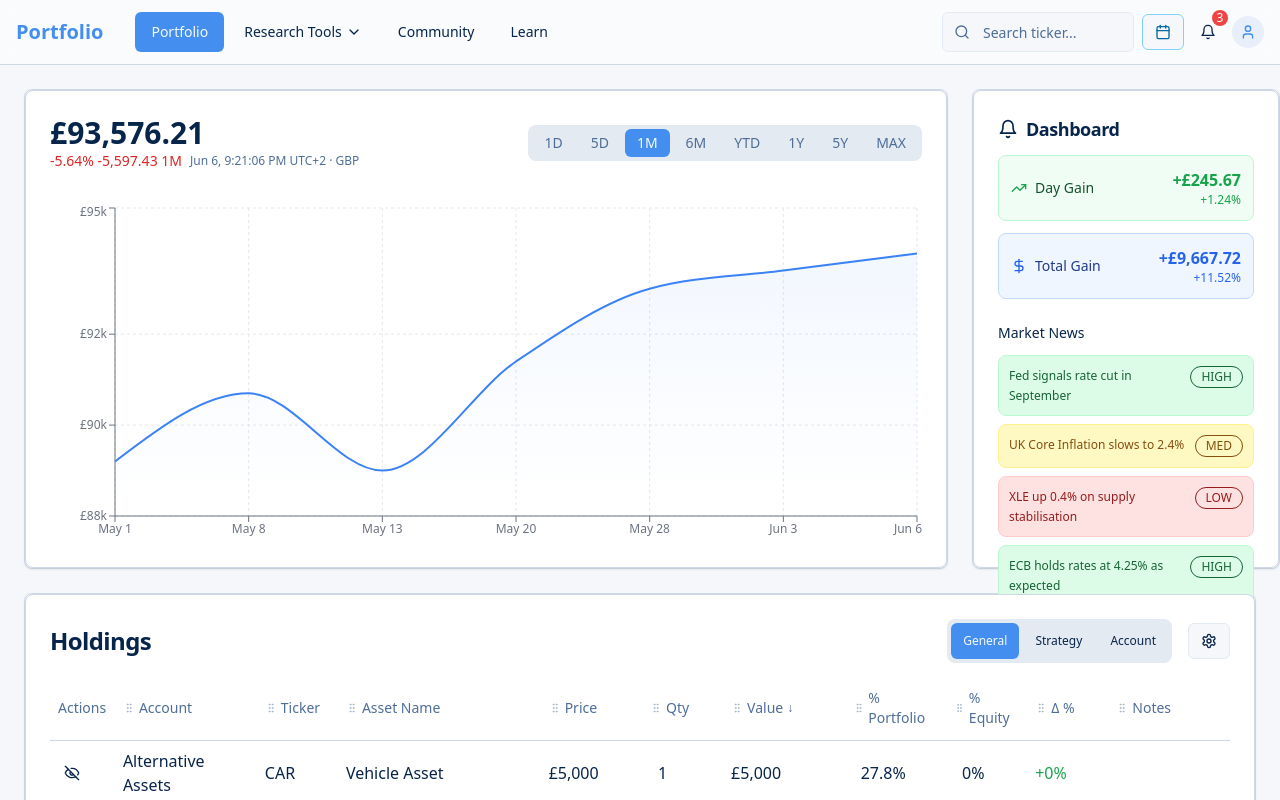
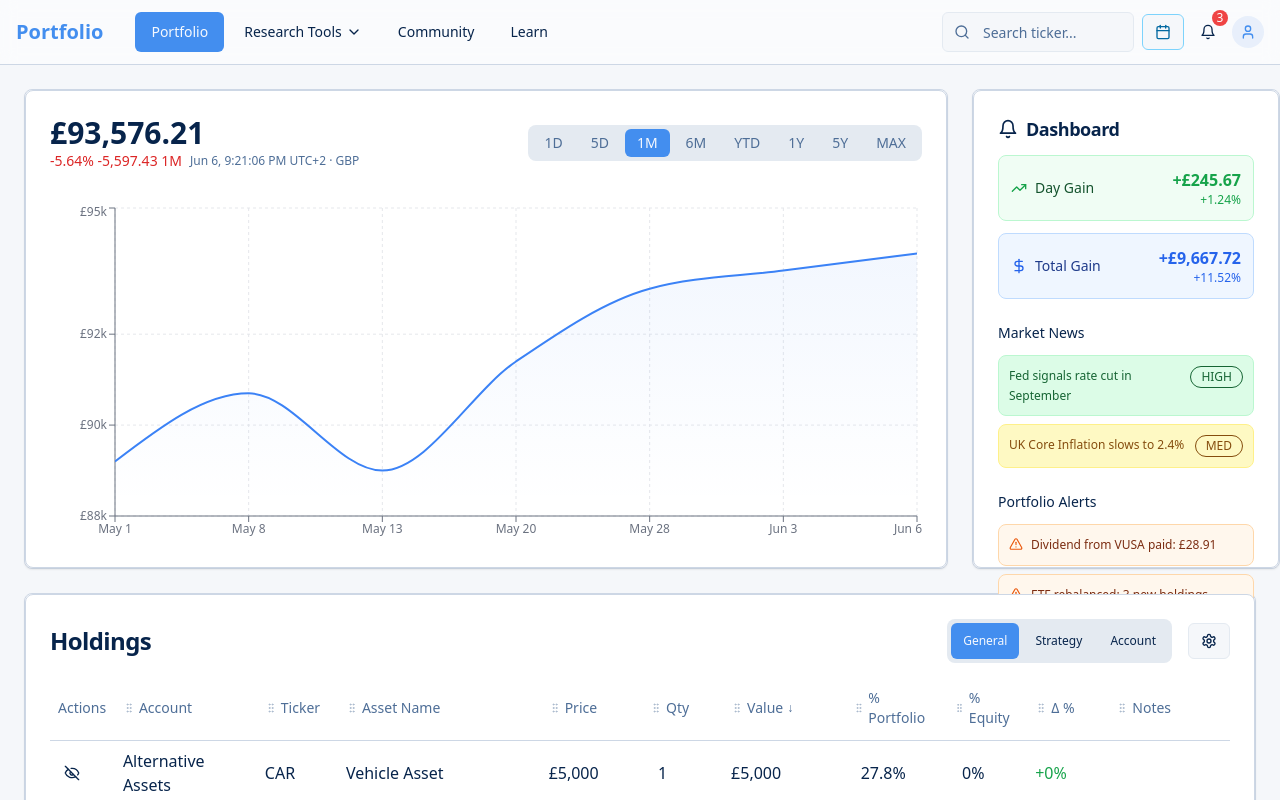
Before and after one commit to ArchieeR/investor-dashboard-flow, a React (Vite) app: page / in a window 1280 px wide. Shown: the top 800 px of the page. Built offline with nearby package versions, Linux system fonts and the light colour scheme.

Commit message:
feat: Update notification widget
Updated the notification widget to display 2 alerts and 2 market news items.

```diff
--- a/src/components/portfolio/NotificationWidget.tsx
+++ b/src/components/portfolio/NotificationWidget.tsx
@@ -1,4 +1,3 @@
-
 import { Card, CardContent, CardHeader, CardTitle } from '@/components/ui/card';
 import { Bell, TrendingUp, AlertTriangle, DollarSign } from 'lucide-react';
 import { Badge } from '@/components/ui/badge';
@@ -19,28 +18,12 @@ export const NotificationWidget = () => {
       priority: 'MED',
       message: 'UK Core Inflation slows to 2.4%',
       color: 'bg-yellow-100 text-yellow-800 border-yellow-200'
-    },
-    {
-      priority: 'LOW',
-      message: 'XLE up 0.4% on supply stabilisation',
-      color: 'bg-red-100 text-red-800 border-red-200'
-    },
-    {
-      priority: 'HIGH',
-      message: 'ECB holds rates at 4.25% as expected',
-      color: 'bg-green-100 text-green-800 border-green-200'
-    },
-    {
-      priority: 'MED',
-      message: 'FTSE 100 hits new monthly high',
-      color: 'bg-yellow-100 text-yellow-800 border-yellow-200'
     }
   ];
 
   const portfolioAlerts = [
     'Dividend from VUSA paid: £28.91',
-    'ETF rebalanced: 3 new holdings added to DFNG',
-    'Cash ISA topped up: +£1,000'
+    'ETF rebalanced: 3 new holdings added to DFNG'
   ];
 
   return (
```
